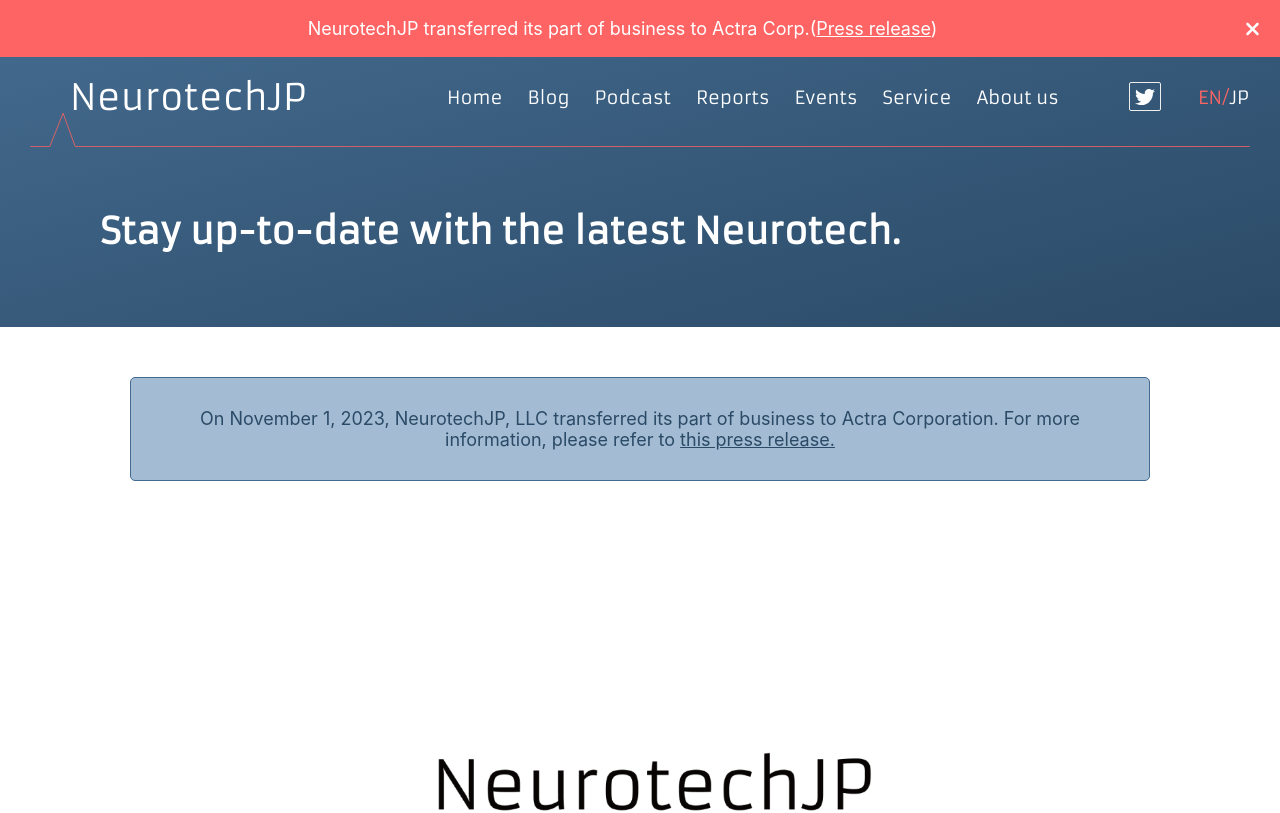
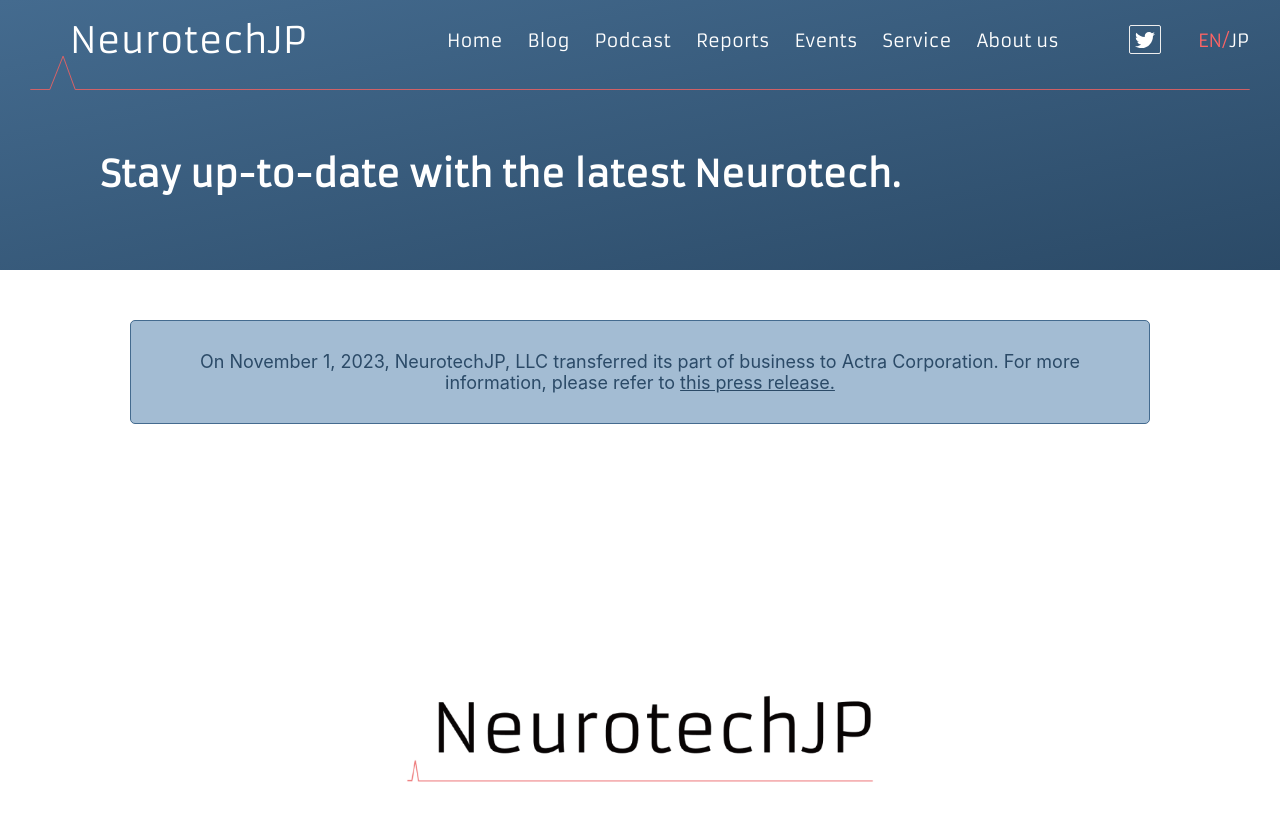
Before and after one commit to wakkihaya/neurotechjp, a Next.js app: page /about in a window 1280 px wide. Shown: the top 813 px of the page. Built offline with nearby package versions, Linux system fonts and the light colour scheme.

Commit message:
fix: banner

```diff
--- a/src/components/Header/Header.tsx
+++ b/src/components/Header/Header.tsx
@@ -147,34 +147,20 @@
     return (
       <Banner>
         <p>
-          NeurotechJPは事業の一部を株式会社Actraに譲渡致しました。(
+          CES2025 ニューロテックレポート販売中!.(
           <a
             target="_blank"
             rel="noreferrer"
-            href="https://prtimes.jp/main/html/rd/p/000000004.000111004.html"
+            href="https://neurotechjp.com/jp/slides/ces-2025/"
           >
-            プレスリリース
+            See here
           </a>
           )
         </p>
       </Banner>
     );
   } else {
-    return (
-      <Banner>
-        <p>
-          NeurotechJP transferred its part of business to Actra Corp.(
-          <a
-            target="_blank"
-            rel="noreferrer"
-            href="https://prtimes.jp/main/html/rd/p/000000004.000111004.html"
-          >
-            Press release
-          </a>
-          )
-        </p>
-      </Banner>
-    );
+    return null;
   }
 };
 
```
